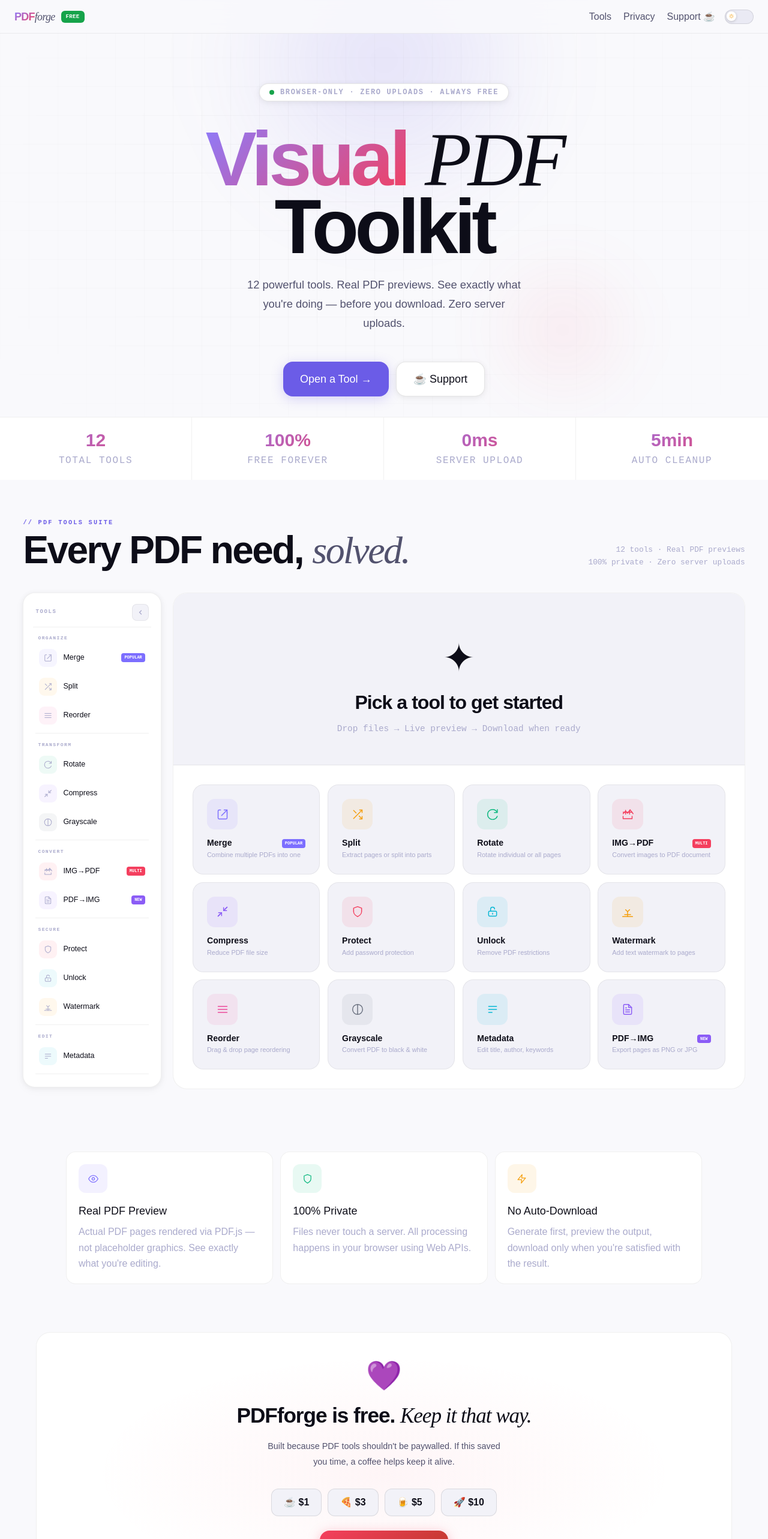
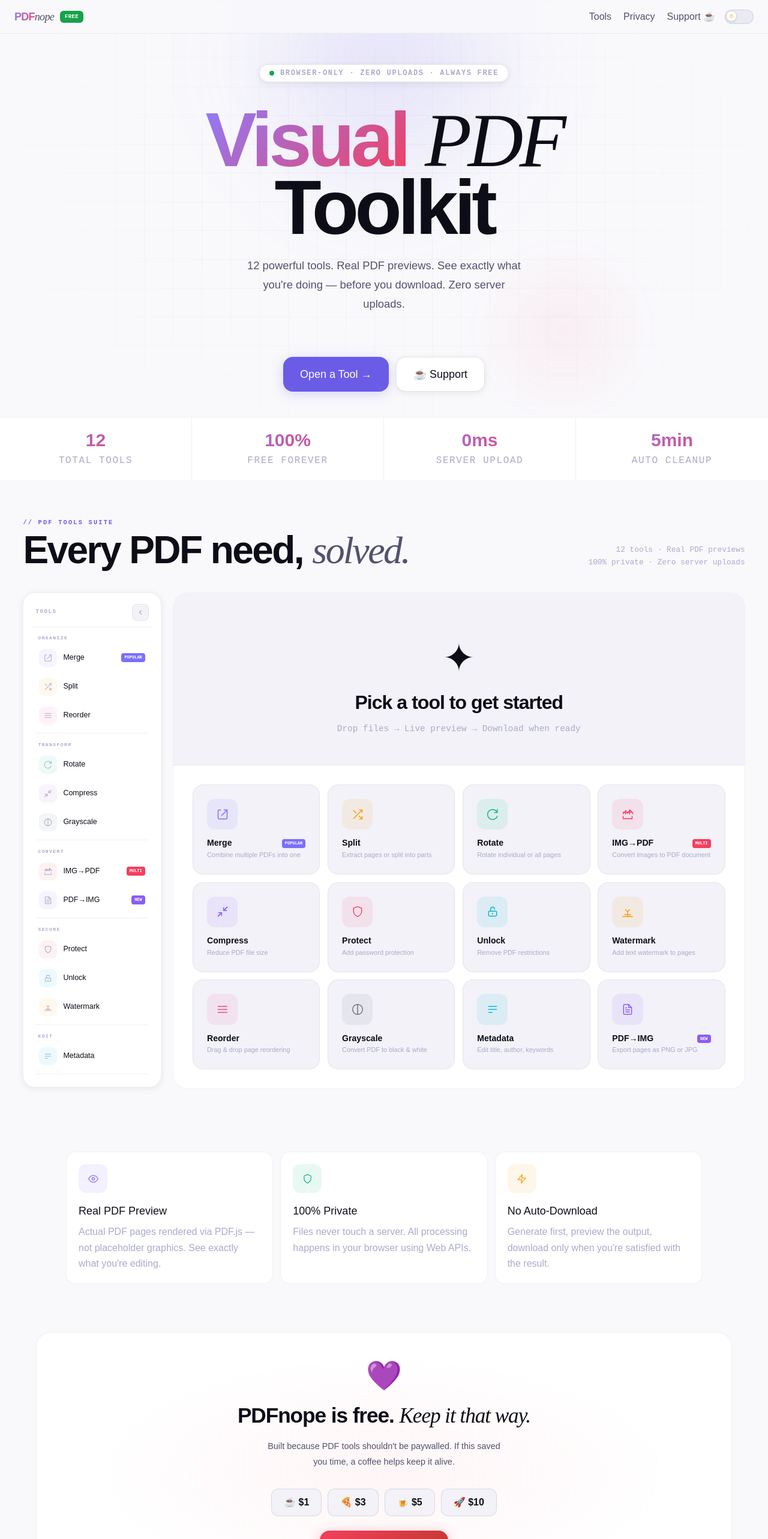
Before and after one commit to Prathikson/pdfforge, a Next.js app: page / in a window 1280 px wide. Shown: the top 2566 px of the page at 60% size. Built offline with nearby package versions, Linux system fonts and the light colour scheme.

Commit message:
compress

```diff
--- a/src/app/layout.tsx
+++ b/src/app/layout.tsx
@@ -1,9 +1,9 @@
 import type { Metadata } from "next";
 import "@/styles/globals.css";
 
-const SITE_URL = "https://pdfforge.app";
-const SITE_NAME = "PDFforge";
-const TITLE = "PDFforge — Free Online PDF Tools | Merge, Split, Compress & More";
+const SITE_URL = "https://pdfnope.xtoicstudio.com";
+const SITE_NAME = "PDFnope";
+const TITLE = "PDFnopr — Free Online PDF Tools | Merge, Split, Compress & More";
 const DESCRIPTION =
   "Free online PDF tools — no login, no uploads, no limits. Merge PDFs, split pages, compress files, rotate, watermark, protect, convert images to PDF and more. 100% private, runs in your browser.";
 
@@ -121,7 +121,7 @@
         url: "/og-image.png",
         width: 1200,
         height: 630,
-        alt: "PDFforge — Free Online PDF Tools",
+        alt: "PDFnope — Free Online PDF Tools",
       },
     ],
   },
@@ -132,8 +132,8 @@
     title: TITLE,
     description: DESCRIPTION,
     images: ["/og-image.png"],
-    creator: "@pdfforge",
-    site: "@pdfforge",
+    creator: "@pdfnope",
+    site: "@pdfnope",
   },
 
   // ── App / PWA ────────────────────────────────────────────────────────────
@@ -241,10 +241,10 @@
       mainEntity: [
         {
           "@type": "Question",
-          name: "Is PDFforge completely free?",
+          name: "Is PDFnope completely free?",
           acceptedAnswer: {
             "@type": "Answer",
-            text: "Yes. PDFforge is 100% free with no login, no subscription, and no hidden fees.",
+            text: "Yes. PDFnope is 100% free with no login, no subscription, and no hidden fees.",
           },
         },
         {
@@ -276,7 +276,7 @@
           name: "How do I compress a PDF to reduce its file size?",
           acceptedAnswer: {
             "@type": "Answer",
-            text: "Open the Compress tool, upload your PDF, and click Compress. PDFforge optimizes the file structure to reduce size.",
+            text: "Open the Compress tool, upload your PDF, and click Compress. PDFnope optimizes the file structure to reduce size.",
           },
         },
         {
@@ -284,7 +284,7 @@
           name: "What file formats can I convert to PDF?",
           acceptedAnswer: {
             "@type": "Answer",
-            text: "PDFforge supports JPG, PNG, WEBP, GIF, and BMP image formats. Use the Images → PDF tool to combine multiple images into a single PDF.",
+            text: "PDFnope supports JPG, PNG, WEBP, GIF, and BMP image formats. Use the Images → PDF tool to combine multiple images into a single PDF.",
           },
         },
       ],
@@ -324,7 +324,7 @@
           dangerouslySetInnerHTML={{
             __html: `
               try {
-                var stored = localStorage.getItem('pdfforge-theme');
+                var stored = localStorage.getItem('pdfnope-theme');
                 var preferred = window.matchMedia('(prefers-color-scheme: dark)').matches ? 'dark' : 'light';
                 var theme = stored || preferred;
                 document.documentElement.classList.toggle('dark', theme === 'dark');
--- a/src/app/page.tsx
+++ b/src/app/page.tsx
@@ -38,7 +38,7 @@
                 color: "var(--text2)",
               }}
             >
-              forge
+              nope
             </span>
           </div>
           <div className="flex gap-2">
--- a/src/components/Footer.tsx
+++ b/src/components/Footer.tsx
@@ -94,7 +94,7 @@
               letterSpacing: "-0.03em",
             }}
           >
-            PDFforge is free.{" "}
+            PDFnope is free.{" "}
             <span style={{ fontFamily: "var(--font-serif)", fontStyle: "italic", fontWeight: 300 }}>
               Keep it that way.
             </span>
--- a/src/components/Hero.tsx
+++ b/src/components/Hero.tsx
@@ -2,7 +2,7 @@
 
 export function Hero() {
   return (
-    <section
+    <div
       className="relative min-h-screen flex flex-col items-center justify-center text-center px-6 pb-20 overflow-hidden"
       style={{ paddingTop: "5rem" }}
     >
@@ -103,7 +103,7 @@
         </p>
 
         {/* CTAs */}
-        <div className="flex gap-3 justify-center flex-wrap">
+        <div className="flex gap-3 justify-center flex-wrap p-6 mb-4">
           <a
             href="#tools"
             className="inline-flex items-center gap-2.5 px-7 py-3.5 rounded-2xl text-white font-medium text-lg no-underline transition-all duration-200 hover:-translate-y-0.5"
@@ -163,6 +163,6 @@
           </div>
         ))}
       </div>
-    </section>
+    </div>
   );
 }
--- a/src/components/Navbar.tsx
+++ b/src/components/Navbar.tsx
@@ -19,7 +19,7 @@
       <div className="flex items-center gap-2.5">
         <span className="text-lg font-black tracking-tight" style={{ fontFamily: "var(--font-display)", letterSpacing: "-0.04em" }}>
           <span className="gradient-text">PDF</span>
-          <span style={{ fontFamily: "var(--font-serif)", fontStyle: "italic", fontWeight: 300, color: "var(--text2)" }}>forge</span>
+          <span style={{ fontFamily: "var(--font-serif)", fontStyle: "italic", fontWeight: 300, color: "var(--text2)" }}>nope</span>
         </span>
         <span
           className="text-white text-xs font-bold px-2 py-0.5 rounded-md"
```
